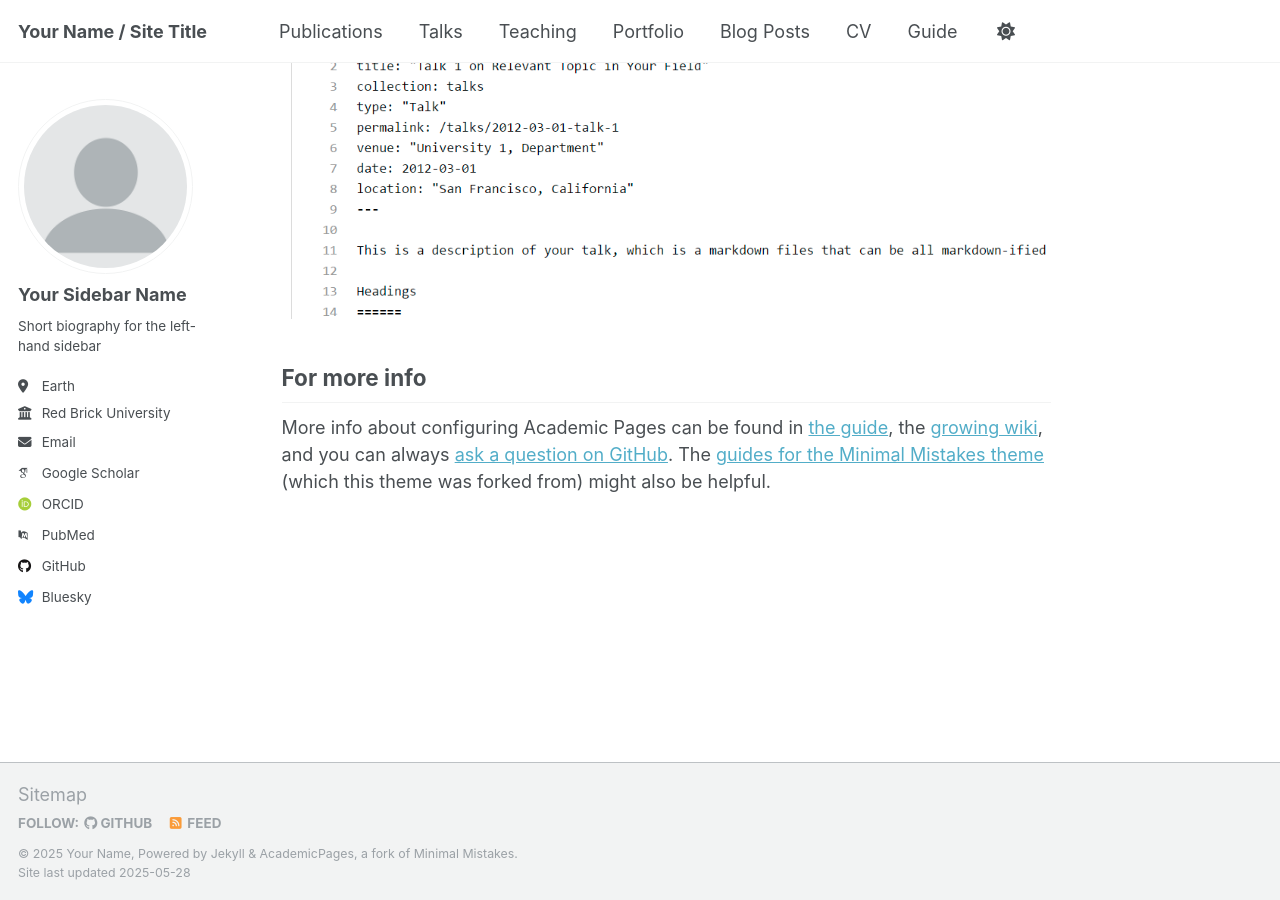
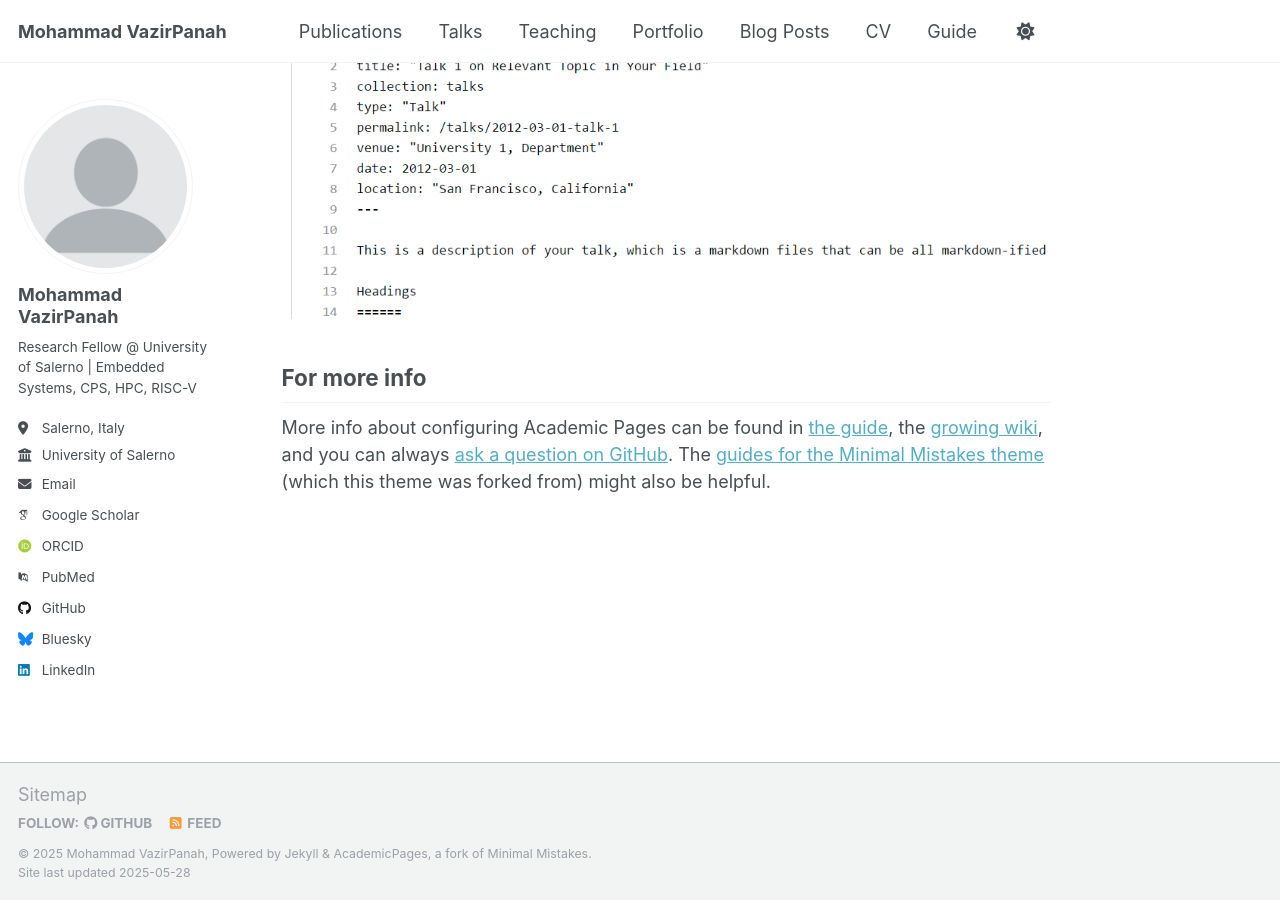
Before and after one commit to mohammadvazirpanah/mohammadvazirpanah.github.io, a Jekyll site: the page built from _pages/about.md, in a window 1280 px wide and 900 px high, scrolled down 2636 px. Built offline with Jekyll 4.4.1, drawn with Linux system fonts in a browser that asks for light colours; some web fonts are replaced.

Commit message:
Update _config.yml

```diff
--- a/_config.yml
+++ b/_config.yml
@@ -9,13 +9,13 @@
 # Basic Site Settings
 locale                   : "en-US"
 site_theme               : "default"
-title                    : "Your Name / Site Title"
+title                    : "Mohammad VazirPanah"
 title_separator          : "-"
-name                     : &name "Your Name"
-description              : &description "personal description"
-url                      : https://academicpages.github.io # the base hostname & protocol for your site e.g. "https://[your GitHub username].github.io" or if you already have some other page hosted on Github then use "https://[your GitHub username].github.io/[Your Repo Name]"
+name                     : &name "Mohammad VazirPanah"
+description              : &description "Research Fellow in Embedded and Cyber-Physical Systems | HPC Enthusiast"
+url                      : https://mohammadvazirpanah.github.io # the base hostname & protocol for your site e.g. "https://[your GitHub username].github.io" or if you already have some other page hosted on Github then use "https://[your GitHub username].github.io/[Your Repo Name]"
 baseurl                  : "" # the subpath of your site, e.g. "/blog"
-repository               : "academicpages/academicpages.github.io"
+repository               : "mohammadvazirpanah.github.io"
 
 # Site Author - The following control what appear as part of the author content on the side bar.
 #               If a field is blank the icon and link will not appear, otherwise it will be shown.
@@ -23,18 +23,18 @@ repository               : "academicpages/academicpages.github.io"
 author:
   # Biographic information
   avatar           : "profile.png"
-  name             : "Your Sidebar Name"
+  name             : "Mohammad VazirPanah"
   pronouns         : # example: "she/her"
-  bio              : "Short biography for the left-hand sidebar"
-  location         : "Earth"
-  employer         : "Red Brick University"
+  bio              : "Research Fellow @ University of Salerno | Embedded Systems, CPS, HPC, RISC-V"
+  location         : "Salerno, Italy"
+  employer         : "University of Salerno"
   uri              : # URL
-  email            : "none@example.org"
+  email            : "mvazirpanah@unisa.it"
 
   # Academic websites
   academia         : # URL
   arxiv            : # URL - Update with the correct link to your profile
-  googlescholar    : "https://scholar.google.com/citations?user=PS_CX0AAAAAJ"
+  googlescholar    : "https://scholar.google.com/citations?user=jua4NDQAAAAJ&hl=en"
   impactstory      : # URL
   orcid            : "http://orcid.org/yourorcidurl"
   semantic         : # URL
@@ -46,7 +46,7 @@ author:
   bitbucket        : # Username - Update with your username on the site
   codepen          : # Username
   dribbble         : # Username
-  github           : "academicpages"
+  github           : "mohammadvazirpanah"
   kaggle           : # Username
   stackoverflow    : # User number or user number and name (i.e., use "1" or "1/jeff-atwood")
 
@@ -60,7 +60,7 @@ author:
   keybase          : # Username
   instagram        : # Username
   lastfm           : # Username
-  linkedin         : # Username
+  linkedin         : mohammad-vazirpanah-42057aa7
   mastodon         : # URL
   medium           : # URL
   pinterest        : # Username
```
